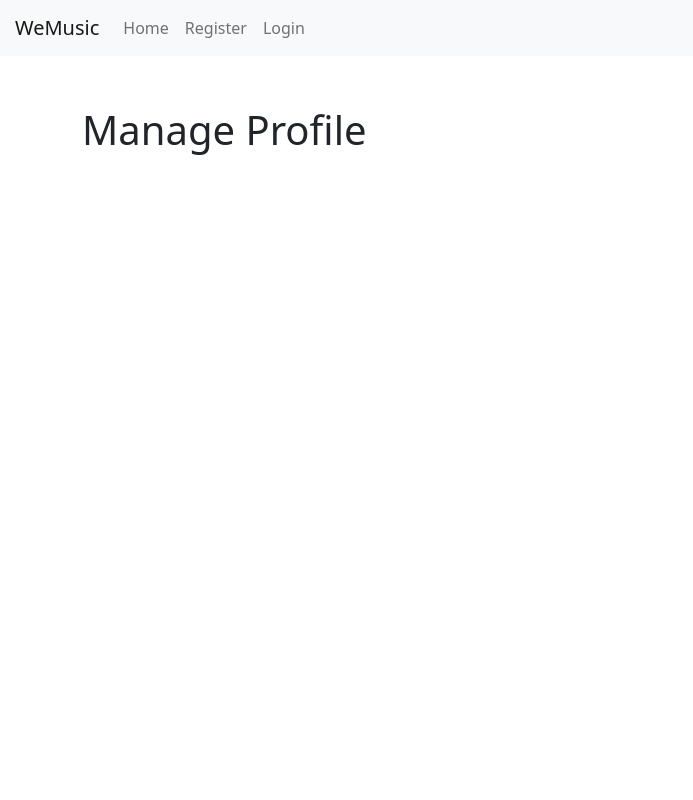
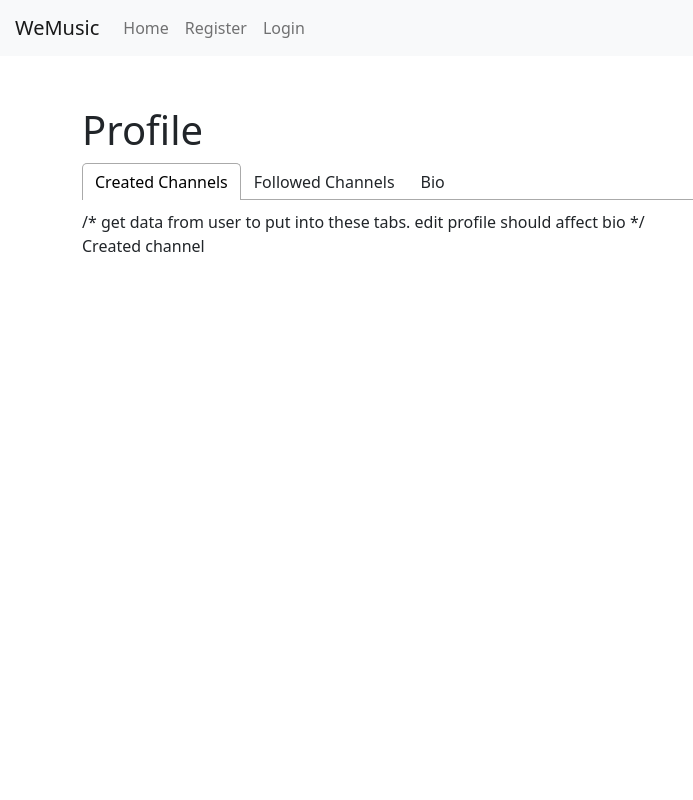
Before and after one commit to runbox13/websocket, a React (Create React App) app: page /profile in a window 1280 px wide. Shown: the top 800 px of the page, without its empty margins (0-693 px from the left). Built offline with nearby package versions, Linux system fonts and the light colour scheme.

Commit message:
profile tabs

```diff
--- a/src/page/profile.js
+++ b/src/page/profile.js
@@ -1,5 +1,9 @@
 import React from 'react'
 import { connect } from 'react-redux'
+import { Tab, Tabs, TabList, TabPanel } from 'react-tabs';
+import 'react-tabs/style/react-tabs.css';
+
+
 
 class Profile extends React.Component {
     constructor() {
@@ -10,10 +14,44 @@ class Profile extends React.Component {
 
     render() {
         return (
-            <div className="container main">
-                <h1>Manage Profile</h1>
-            </div>
+            <><div className="container main">
+                <h1>Profile</h1>
+
+
+
+
+                <Tabs>
+                    <TabList>
+                        <Tab>Created Channels</Tab>
+                        <Tab>Followed Channels</Tab>
+                        <Tab>Bio</Tab>
+                    </TabList>
+
+                    /* get data from user to put into these tabs.
+                     edit profile should affect bio */
+
+
+                    <TabPanel>
+                    <p> Created channel </p>
+
+                    </TabPanel>
+
+                    <TabPanel>
+                        <p> followed channels </p>
+                    </TabPanel>
+
+                    <TabPanel>
+                        <p> Bio </p>
+                    </TabPanel>
+
+                </Tabs>
+
+                </div>
+
+            </>
         )
+
+
     }
 };
 
```
